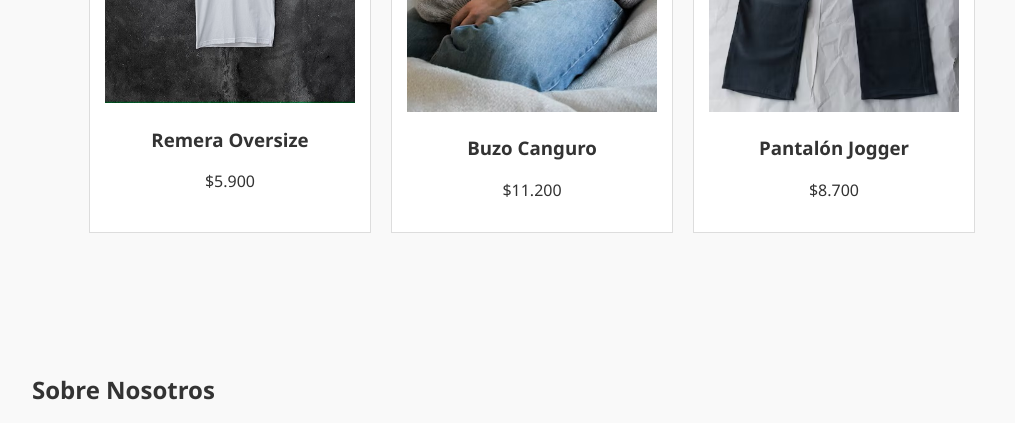
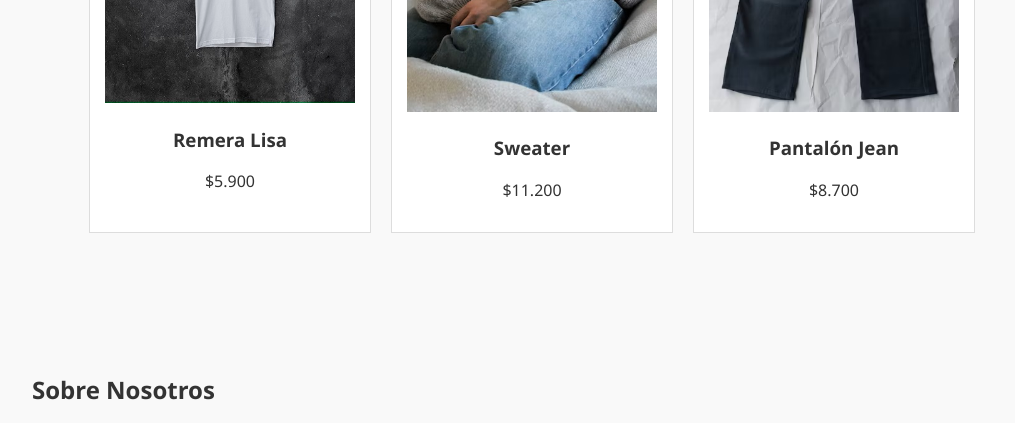
Before and after one commit to JavierSomosa/moda-urbana, a plain HTML site: page index.html in a window 1280 px wide. Shown: the part 840-1263 px from the top of the page, without its empty margins (108-1123 px from the left). Drawn offline with Linux system fonts and the light colour scheme.

Commit message:
Add files via upload

```diff
--- a/index.html
+++ b/index.html
@@ -29,17 +29,17 @@
     <div class="galeria">
       <div class="producto">
         <img src="images/remera.jpg" alt="Remera urbana">
-        <h3>Remera Oversize</h3>
+        <h3>Remera Lisa</h3>
         <p>$5.900</p>
       </div>
       <div class="producto">
         <img src="images/buzo.jpg" alt="Buzo urbano">
-        <h3>Buzo Canguro</h3>
+        <h3>Sweater</h3>
         <p>$11.200</p>
       </div>
       <div class="producto">
         <img src="images/pantalon.jpg" alt="Pantalón">
-        <h3>Pantalón Jogger</h3>
+        <h3>Pantalón Jean</h3>
         <p>$8.700</p>
       </div>
     </div>
```
